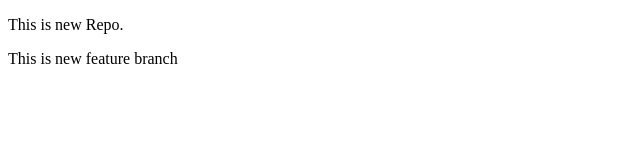
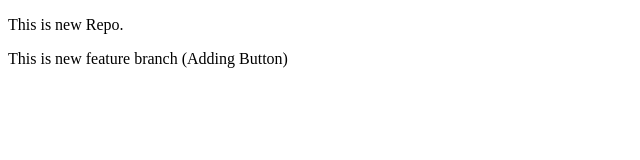
Before and after one commit to chandankrroy/LocalRepo, a plain HTML site: page index.html in a window 1280 px wide. Shown: the whole page, without its empty margins (0-640 px from the left). Drawn offline with Linux system fonts and the light colour scheme.

Commit message:
Addint Button

```diff
--- a/index.html
+++ b/index.html
@@ -7,6 +7,6 @@
 </head>
 <body>
     <p> This is new Repo.</p>
-    <p>This is new feature branch</p>
+    <p>This is new feature branch (Adding Button)</p>
 </body>
 </html>
```
